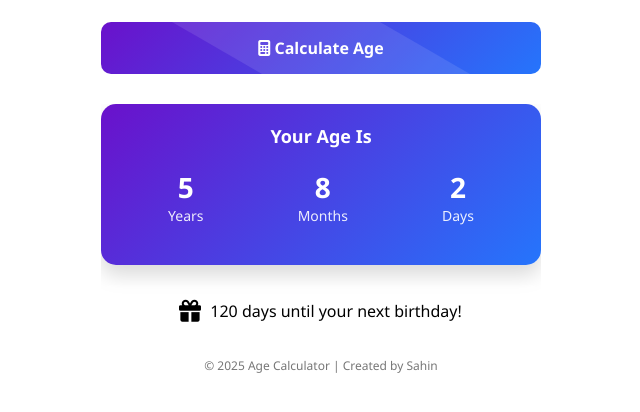
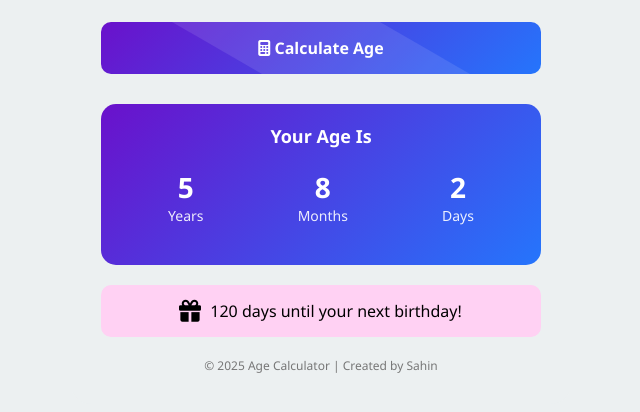
Before and after one commit to SahinShazi/Age-Calculator, a plain HTML site: page index.html in a window 1280 px wide. Both pictures are taken after typing "2020-01-15" into the empty fields and a click on the button "Calculate Age". Shown: the part 314-726 px from the top of the page, without its empty margins (319-959 px from the left). Drawn offline with Linux system fonts and the light colour scheme.

Commit message:
update style.css

```diff
--- a/style.css
+++ b/style.css
@@ -1,13 +1,14 @@
-        * {
+  * {
             margin: 0;
             padding: 0;
             box-sizing: border-box;
+            user-select: none;
             font-family: 'Segoe UI', Tahoma, Geneva, Verdana, sans-serif;
         }
 
         body {
-           /* background: linear-gradient(135deg, #6a11cb 0%, #2575fc 100%);*/
             min-height: 100vh;
+            background: #ECF0F1;
             display: flex;
             justify-content: center;
             align-items: center;
@@ -17,7 +18,7 @@
         .container {
             background-color: rgba(255, 255, 255, 0.95);
             border-radius: 20px;
-           /* box-shadow: 0 15px 30px rgba(0, 0, 0, 0.25); */
+            background: #ECF0F1;
             width: 100%;
             max-width: 500px;
             padding: 30px;
@@ -131,7 +132,6 @@
             padding: 20px;
             color: white;
             margin-bottom: 20px;
-            box-shadow: 0 10px 20px rgba(0, 0, 0, 0.15);
         }
 
         .result-title {
@@ -164,7 +164,7 @@
         }
 
         .next-birthday {
-            background-color: rgba(255, 255, 255, 0.2);
+            background: #FFD1F3;
             border-radius: 10px;
             padding: 15px;
             margin-top: 15px;
@@ -182,7 +182,8 @@
 
         .error {
             color: #ff3860;
-            margin-top: 10px;
+            margin-bottom: 10px;
+            margin-top: 1px;
             font-size: 14px;
             display: none;
             background-color: rgba(255, 56, 96, 0.1);
@@ -227,3 +228,4 @@
             .next-birthday {
                 font-size: 14px;
             }
+        }
```
